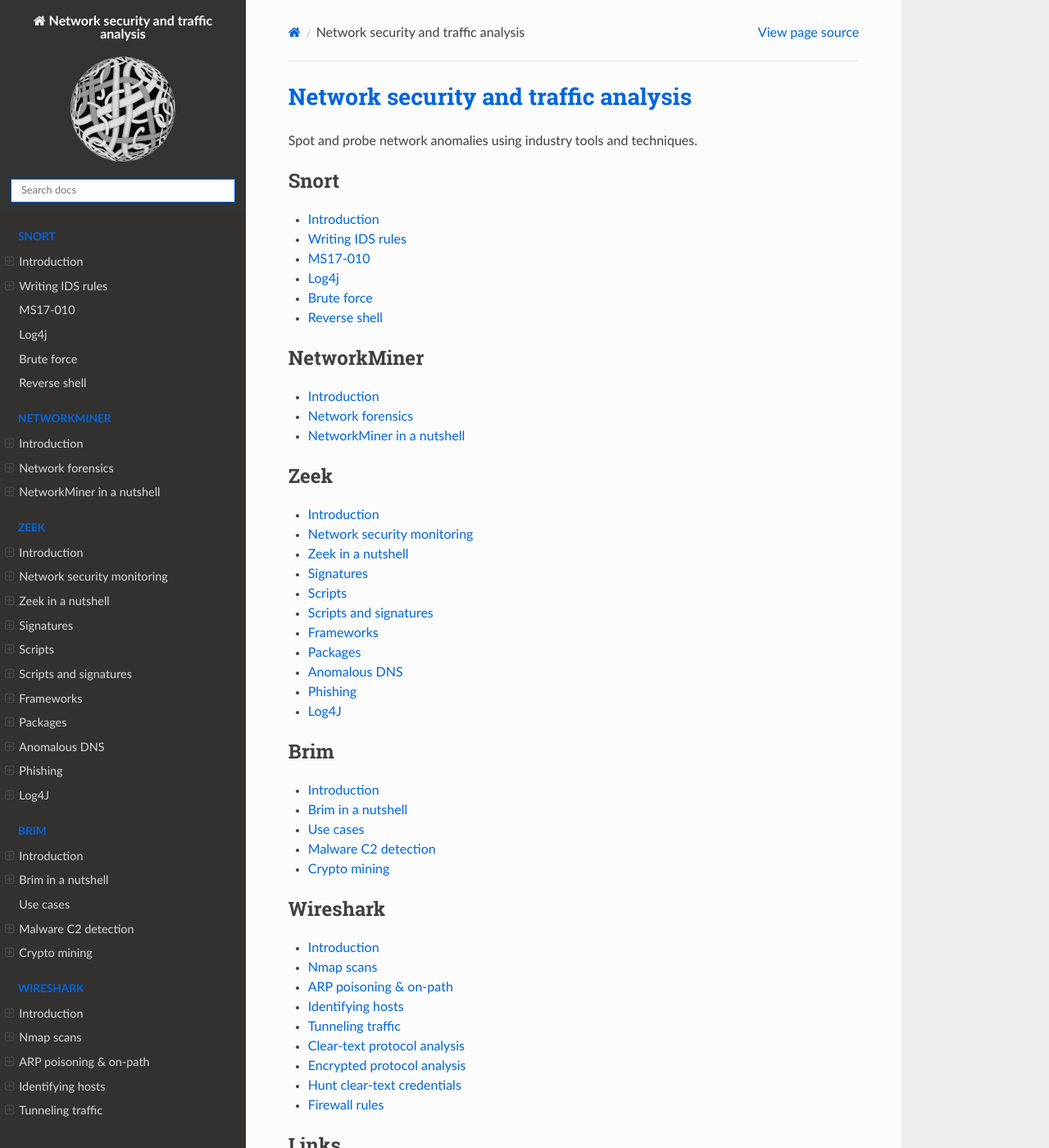
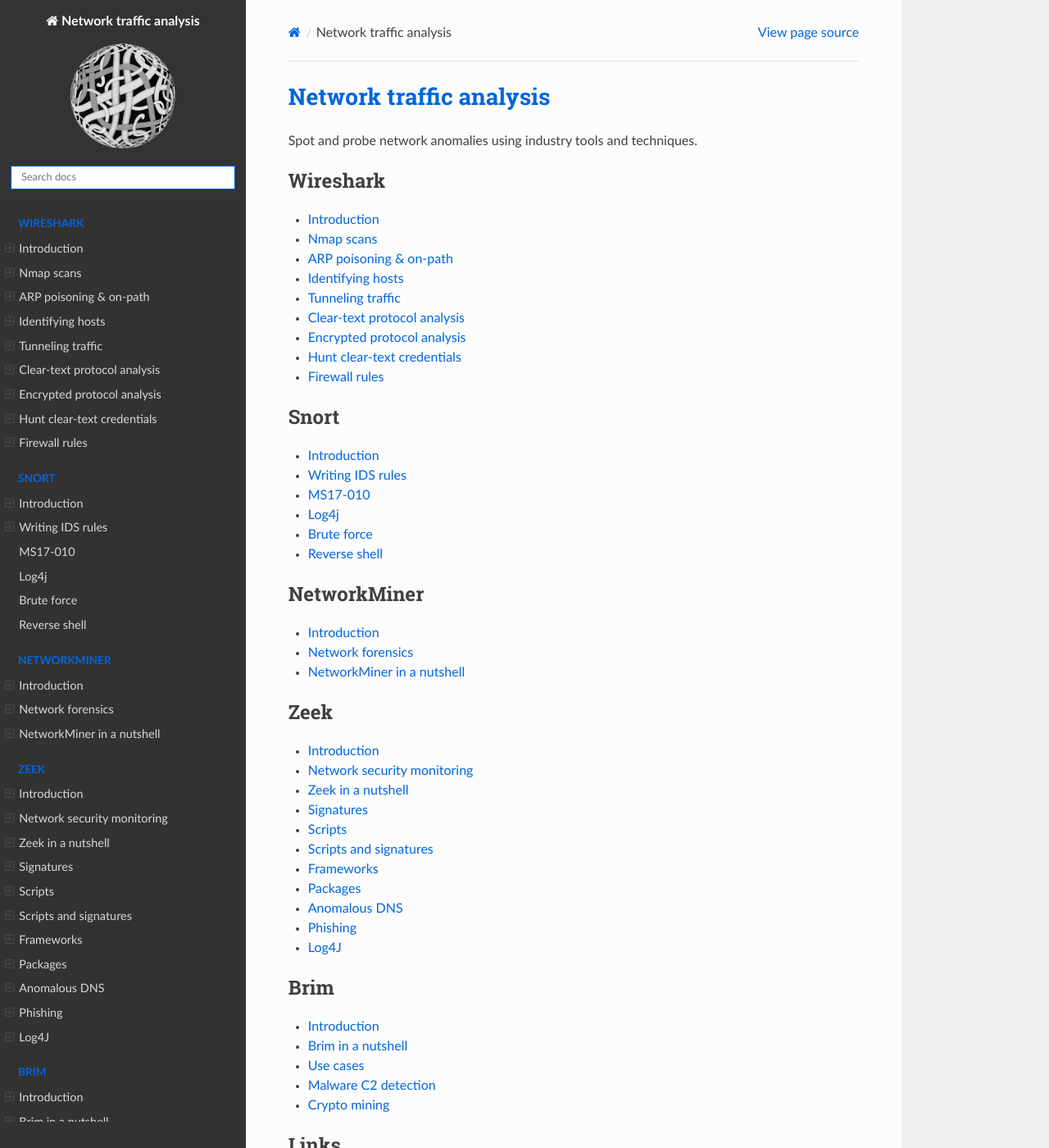
Before and after one commit to tymyrddin/blue-net, a Sphinx documentation site: the page built from source/index.rst, in a window 1280 px wide and 1400 px high. Shown: the whole window at 82% size. Built offline with Sphinx 7.4.7 and the Read the Docs theme 2.0.0, drawn with Linux system fonts in a browser that asks for light colours.

Commit message:
Renaming

```diff
--- a/source/conf.py
+++ b/source/conf.py
@@ -6,7 +6,7 @@
 # -- Project information -----------------------------------------------------
 # https://www.sphinx-doc.org/en/master/usage/configuration.html#project-information
 
-project = 'Network security and traffic analysis'
+project = 'Network traffic analysis'
 copyright = '2022, Ty Myrddin'
 author = 'Ty Myrddin'
 release = '0.1'
@@ -52,7 +52,7 @@
     'titles_only': False
 }
 
-html_title = "Network security and traffic analysis"
+html_title = "Network traffic analysis"
 html_logo = "img/logo.png"
 html_favicon = "img/favicon.ico"
 
--- a/source/index.rst
+++ b/source/index.rst
@@ -1,7 +1,22 @@
-Network security and traffic analysis
+Network traffic analysis
 =================================================================
 
 Spot and probe network anomalies using industry tools and techniques.
+
+.. toctree::
+   :maxdepth: 1
+   :includehidden:
+   :caption: Wireshark
+
+   docs/wireshark/README.md
+   docs/wireshark/nmap.md
+   docs/wireshark/on-path.md
+   docs/wireshark/hosts.md
+   docs/wireshark/tunnels.md
+   docs/wireshark/clear-text.md
+   docs/wireshark/encrypted.md
+   docs/wireshark/creds.md
+   docs/wireshark/rules.md
 
 .. toctree::
    :maxdepth: 1
```
Also changed, not shown: other parts of source/index.rst (+0 -15 lines), README.md (+5 -4 lines), 1 other file.
